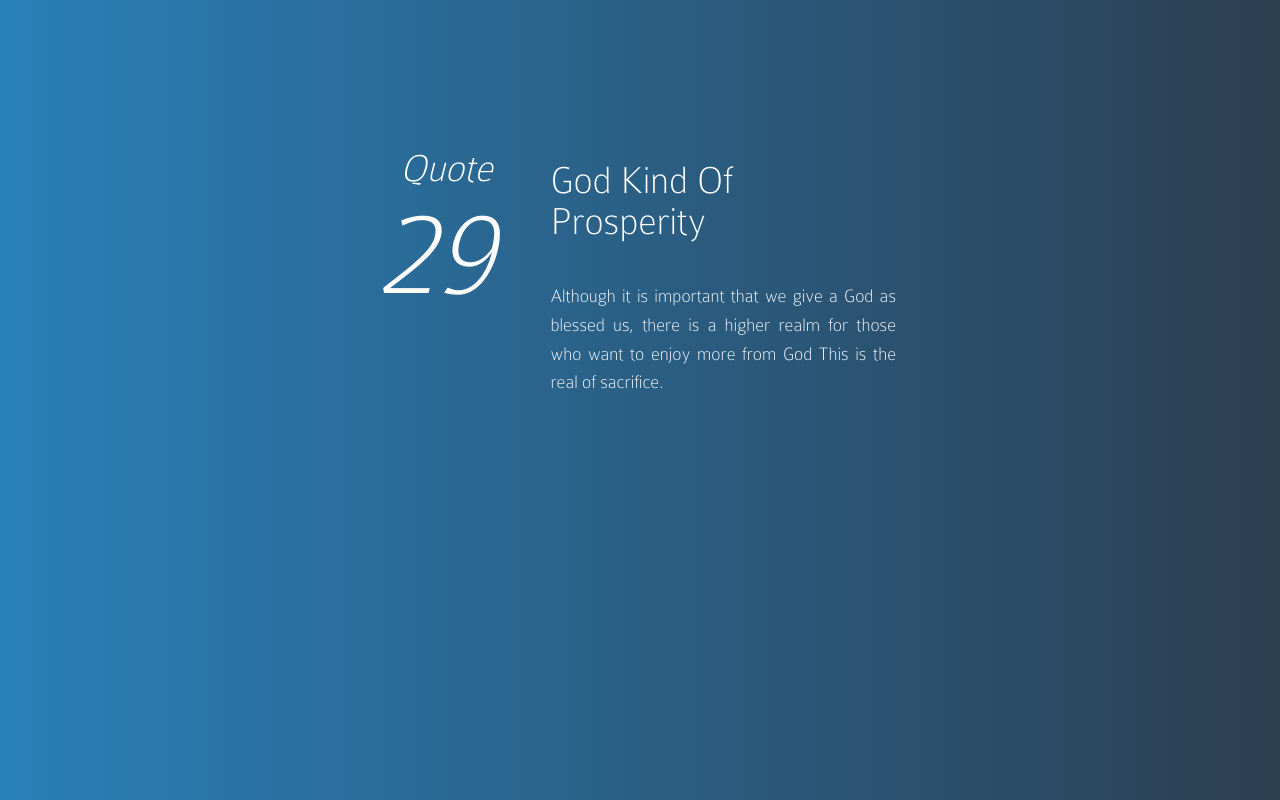
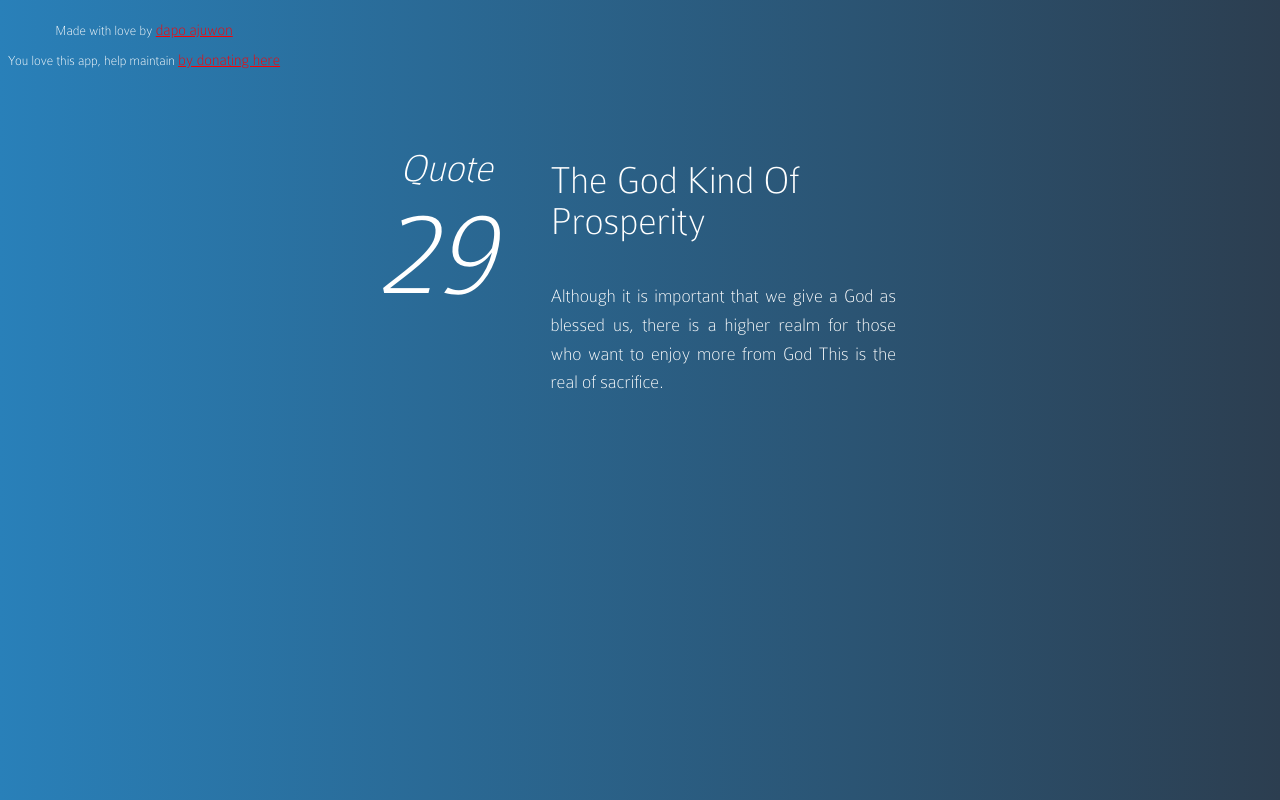
Before and after one commit to dapseen/GodKindOfProsperity, a browser extension: page index.html in a window 1280 px wide. Drawn offline with Linux system fonts and the light colour scheme.

Commit message:
add payment link

```diff
--- a/index.html
+++ b/index.html
@@ -6,6 +6,10 @@
     <link rel="stylesheet" href="prosperity.css" type="text/css" />
 </head>
 <body>
+<div class="donate">
+    <p>Made with love by <a href="http://dapoajuwon.me">dapo ajuwon</a></p>
+    <p>You love this app, help maintain <a href="https://paystack.com/pay/dapo-ajuwon">by donating here</a></p>
+</div>
 <div class="container">
     <div id="law">
         <p id="law-id">
@@ -14,7 +18,7 @@
         </p>
     </div>
     <div id="content">
-        <p id="law-title">God Kind Of Prosperity</p>
+        <p id="law-title">The God Kind Of Prosperity</p>
         <p id="law-desc"></p>
     </div>
 </div>
--- a/prosperity.css
+++ b/prosperity.css
@@ -63,3 +63,11 @@ body {
     font-size: 125px;
     font-weight: 300;
 }
+.donate{
+    position:absolute;
+    font-size:14px
+}
+.donate a{
+    color:red;
+    font-size:initial;
+}
```
Also changed, not shown: desp.png (added), manifest.json, 1 other file.
